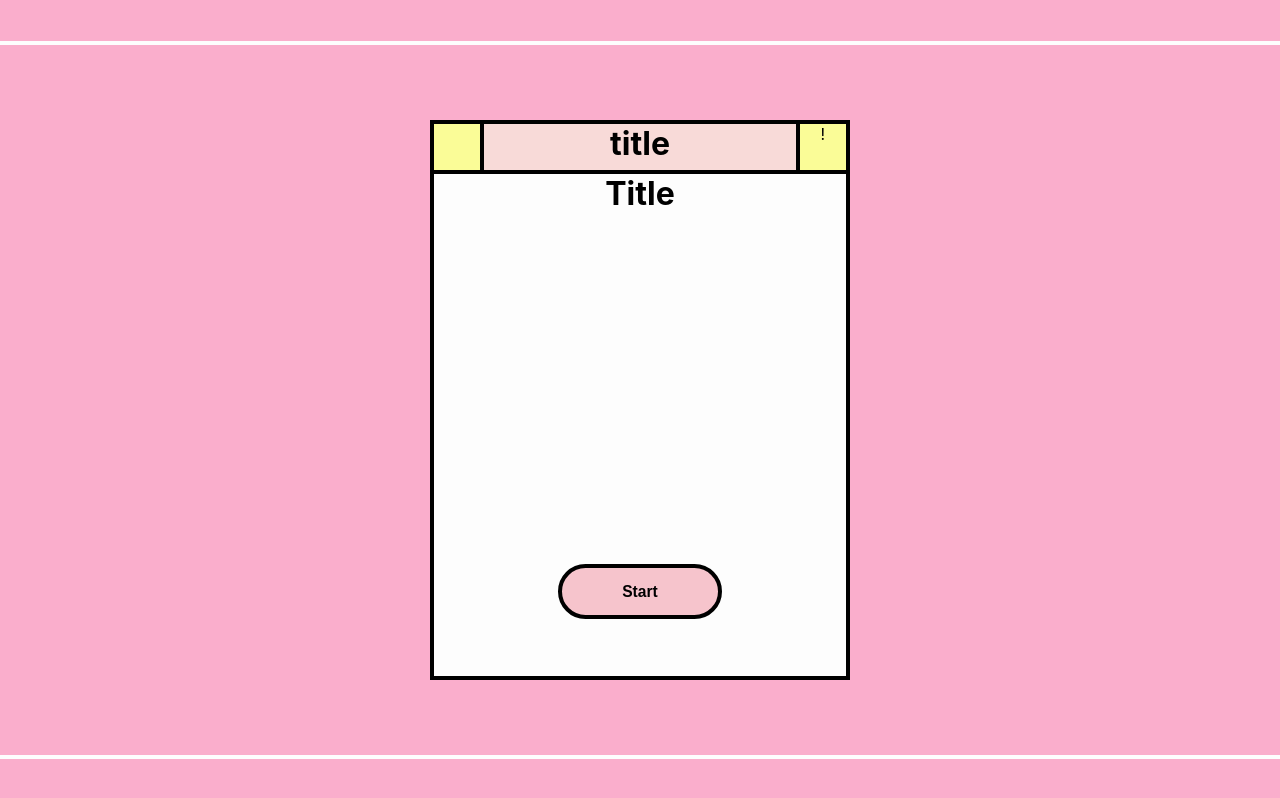
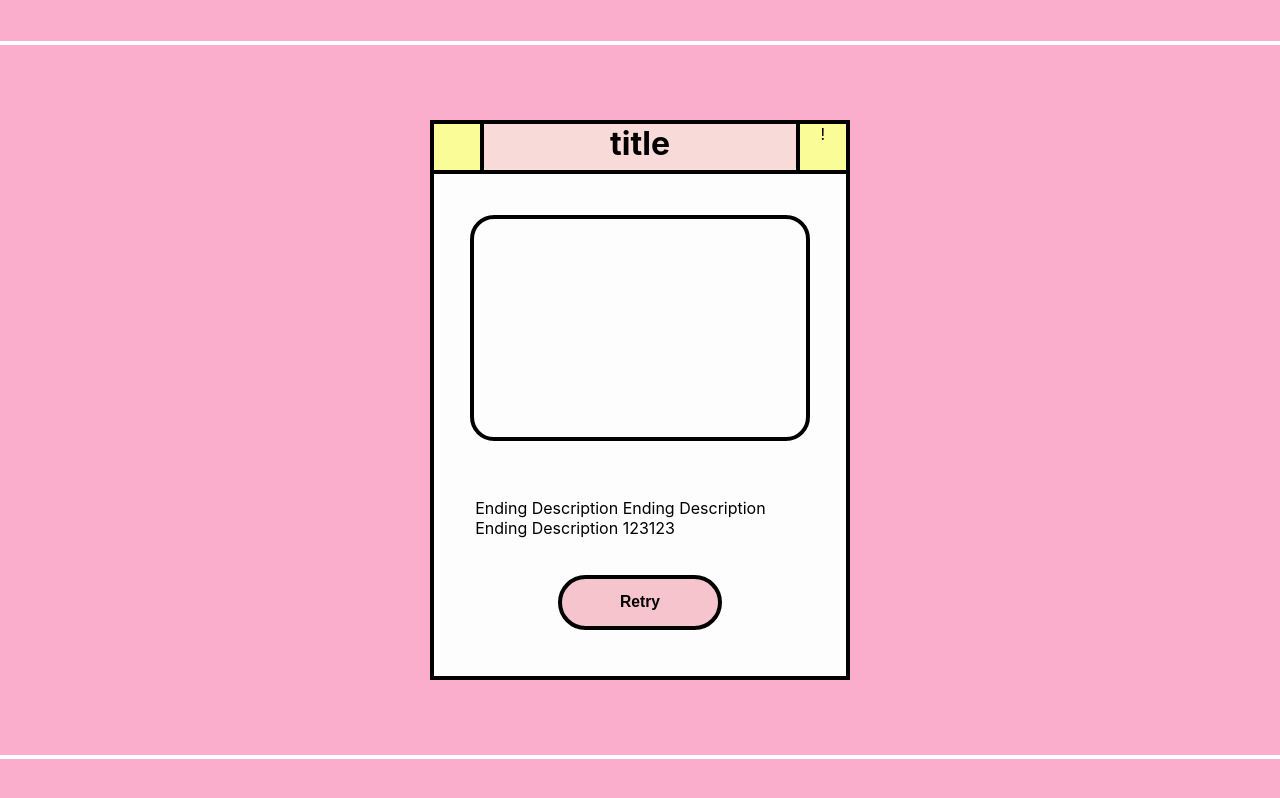
Before and after one commit to nkathyy/Life-Sim, a React (Create React App) app: page / in a window 1280 px wide. Built offline with nearby package versions, Linux system fonts and the light colour scheme.

Commit message:
imeplement ending screen

```diff
--- a/src/App.jsx
+++ b/src/App.jsx
@@ -3,9 +3,10 @@ import "./App.css";
 import GameScreen from "./components/GameScreen";
 import StartScreen from "./components/StartScreen";
 import MessageBox from "./components/MessageBox";
+import EndingScreen from "./components/EndingScreen";
 
 function App() {
-  const [gameState, setGameState] = useState(0);
+  const [gameState, setGameState] = useState(2);
   // 0 = start state; 1 = game state; 2 = end
 
   const [isMsgOpen, setIsMsgOpen] = useState(false);
@@ -40,8 +41,14 @@ function App() {
                 setGameState(1);
               }}
             />
+          ) : gameState === 1 ? (
+            <GameScreen />
           ) : (
-            <GameScreen />
+            <EndingScreen
+              retryFunction={() => {
+                setGameState(0);
+              }}
+            />
           )}
         </div>
       </div>
--- /dev/null
+++ b/src/components/EndingScreen.css
@@ -0,0 +1,12 @@
+.EndingImg {
+  height: 45%;
+  aspect-ratio: 3 / 2;
+  border: 4px solid black;
+  border-radius: 3vh;
+  margin: 10% auto;
+}
+
+.endingDesc {
+  padding: 0 10%;
+  margin-bottom: 5%;
+}
--- /dev/null
+++ b/src/components/EndingScreen.jsx
@@ -0,0 +1,16 @@
+import "./EndingScreen.css";
+import Button from "./Button";
+
+const EndingScreen = ({ retryFunction }) => {
+  return (
+    <>
+      <div className="EndingImg"></div>
+      <div className="endingDesc">
+        <p>Ending Description Ending Description Ending Description 123123</p>
+      </div>
+      <Button btnType={"big"} btnText={"Retry"} onClick={retryFunction} />
+    </>
+  );
+};
+
+export default EndingScreen;
```
